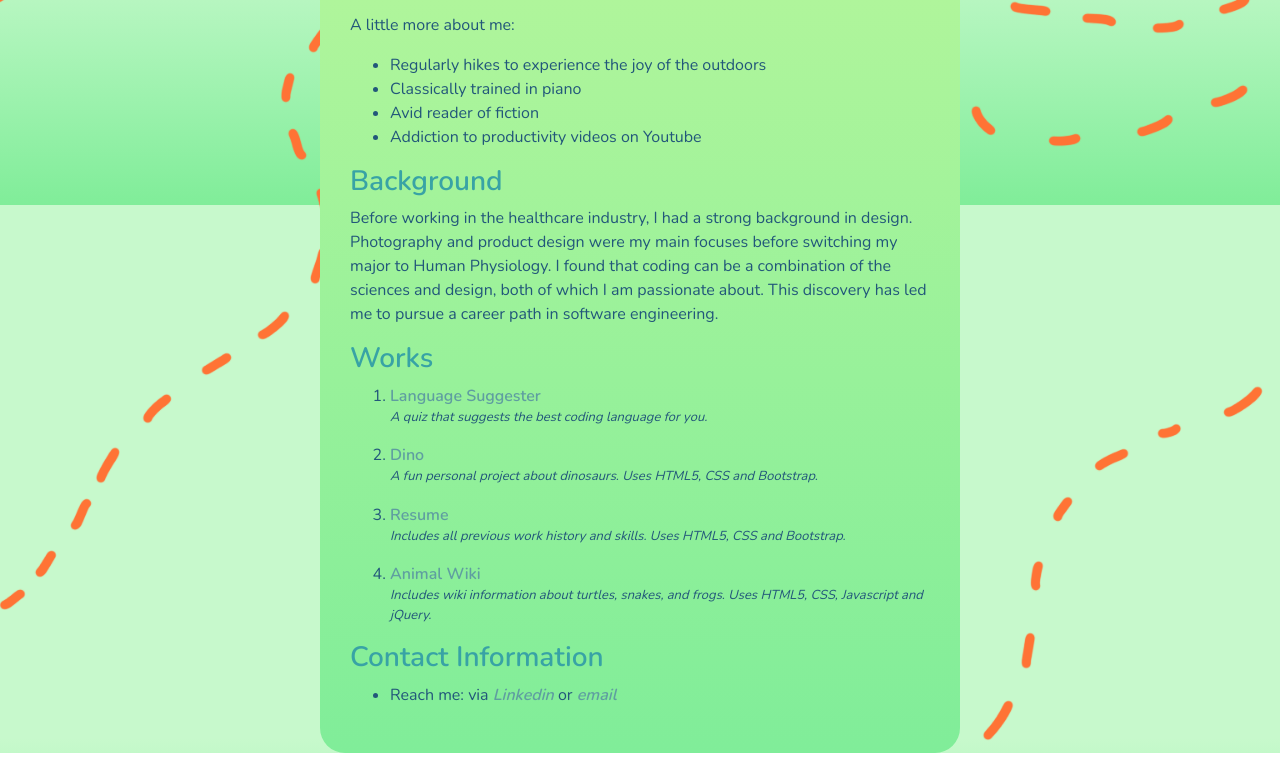
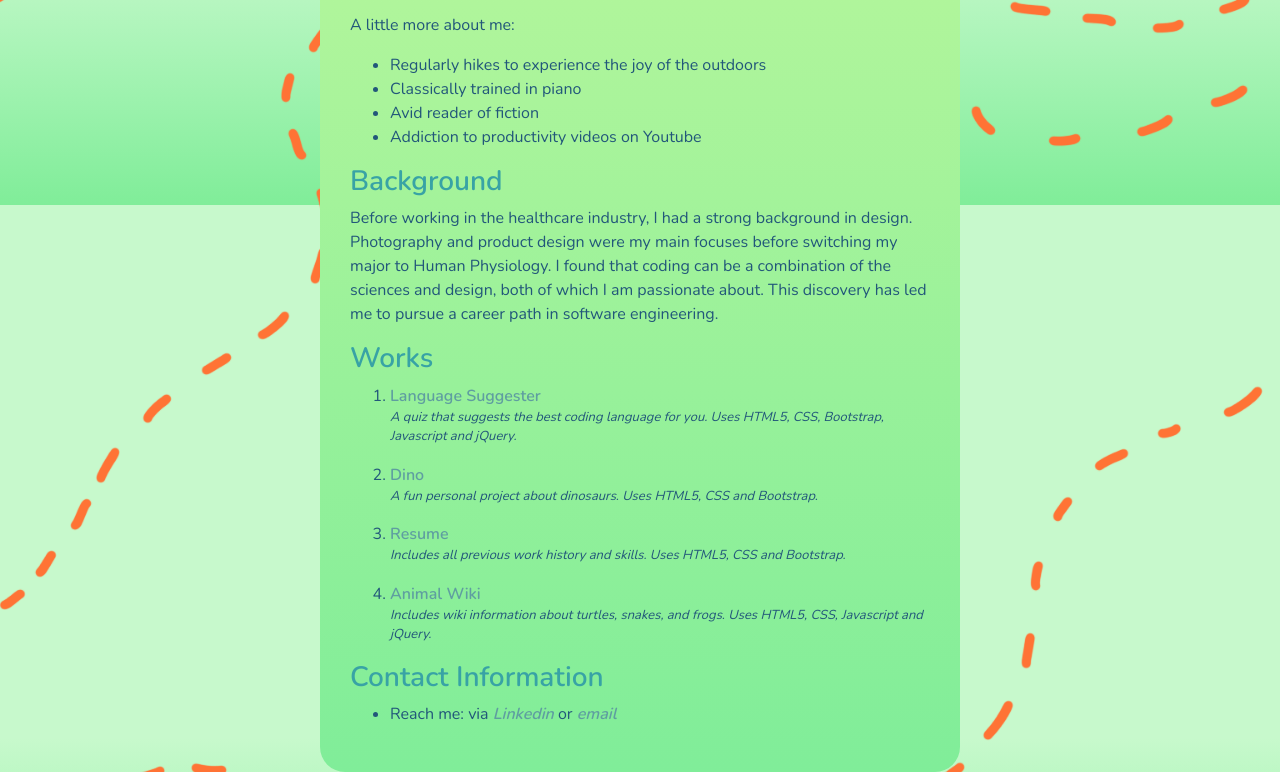
Before and after one commit to mekinsie/portfolio, a plain HTML site: page index.html in a window 1280 px wide. Shown: the part 595-1367 px from the top of the page. Drawn offline with nearby package versions, Linux system fonts and the light colour scheme.

Commit message:
Add technologies used in language suggester.

```diff
--- a/index.html
+++ b/index.html
@@ -32,7 +32,7 @@
       <ol>
         <li><a href="projects/index.html" target="_blank">Language Suggester</a>
         </li>
-        <p>A quiz that suggests the best coding language for you.</p>
+        <p>A quiz that suggests the best coding language for you. Uses HTML5, CSS, Bootstrap, Javascript and jQuery.</p>
         <li><a href="https://github.com/mekinsie/dino" target="_blank">Dino</a>
         </li>
         <p>A fun personal project about dinosaurs. Uses HTML5, CSS and Bootstrap.</p>
```
